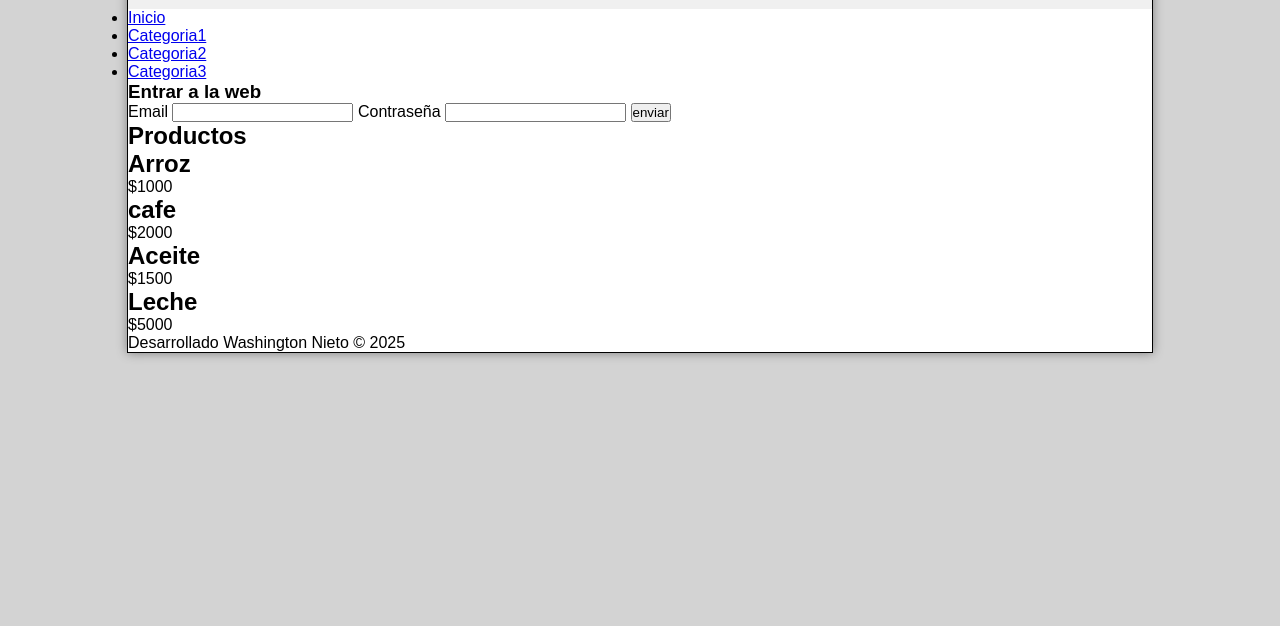
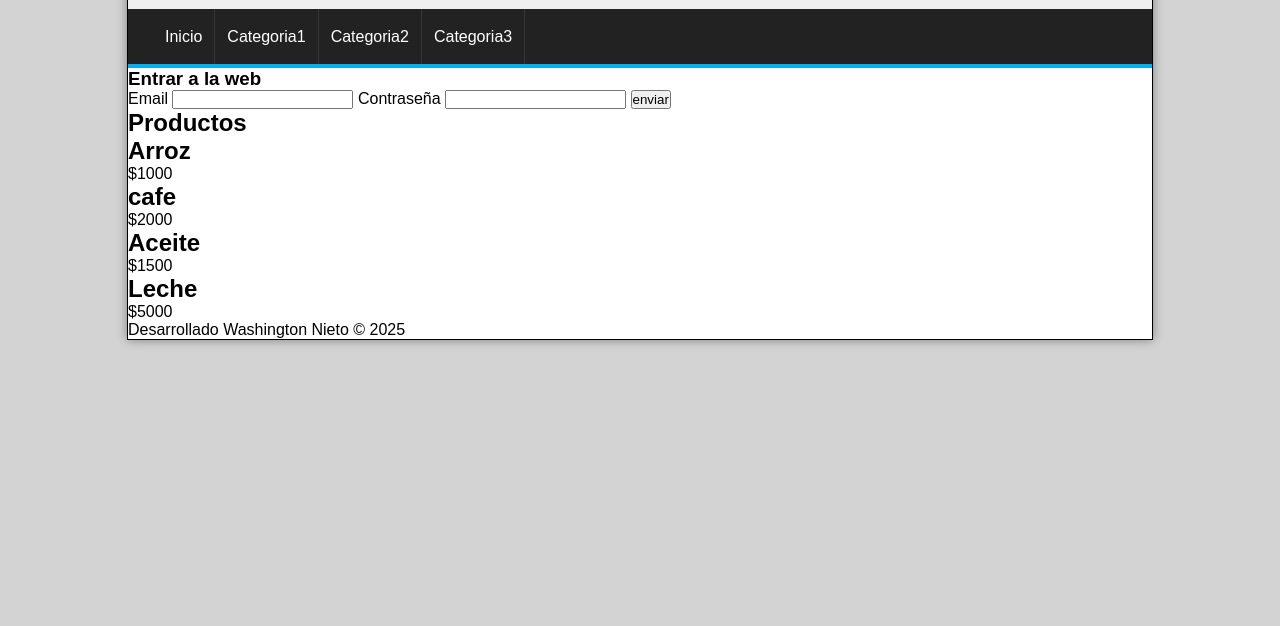
Before and after one commit to WashingtonNieto/html2, a plain HTML site: page index.html in a window 1280 px wide. Shown: the part 174-800 px from the top of the page. Drawn offline with Linux system fonts and the light colour scheme.

Commit message:
actualizacion del css del menu

```diff
--- a/css/style.css
+++ b/css/style.css
@@ -39,3 +39,37 @@ body{
     float: left;
     height: 100px;
 }
+
+#menu{
+    clear:both;
+    background: #222;
+    color: white;
+    height: 55px;
+    border-bottom: 4px solid #01B1EA;
+}
+
+#menu ul{
+    list-style: none;
+    text-decoration: none;
+    margin: 0px auto;
+    margin-left: 25px;
+}
+
+#menu ul li{
+    line-height: 55px;
+    float:left;
+    border-right: 1px solid#363636;
+}
+
+#menu a{
+    display: block;
+    color:white;
+    text-decoration: none;
+    padding-left: 12px;
+    padding-right: 12px;
+    transition: all 300ms;
+}
+
+#menu a:hover{
+    background: #01b1EA;
+}
```
